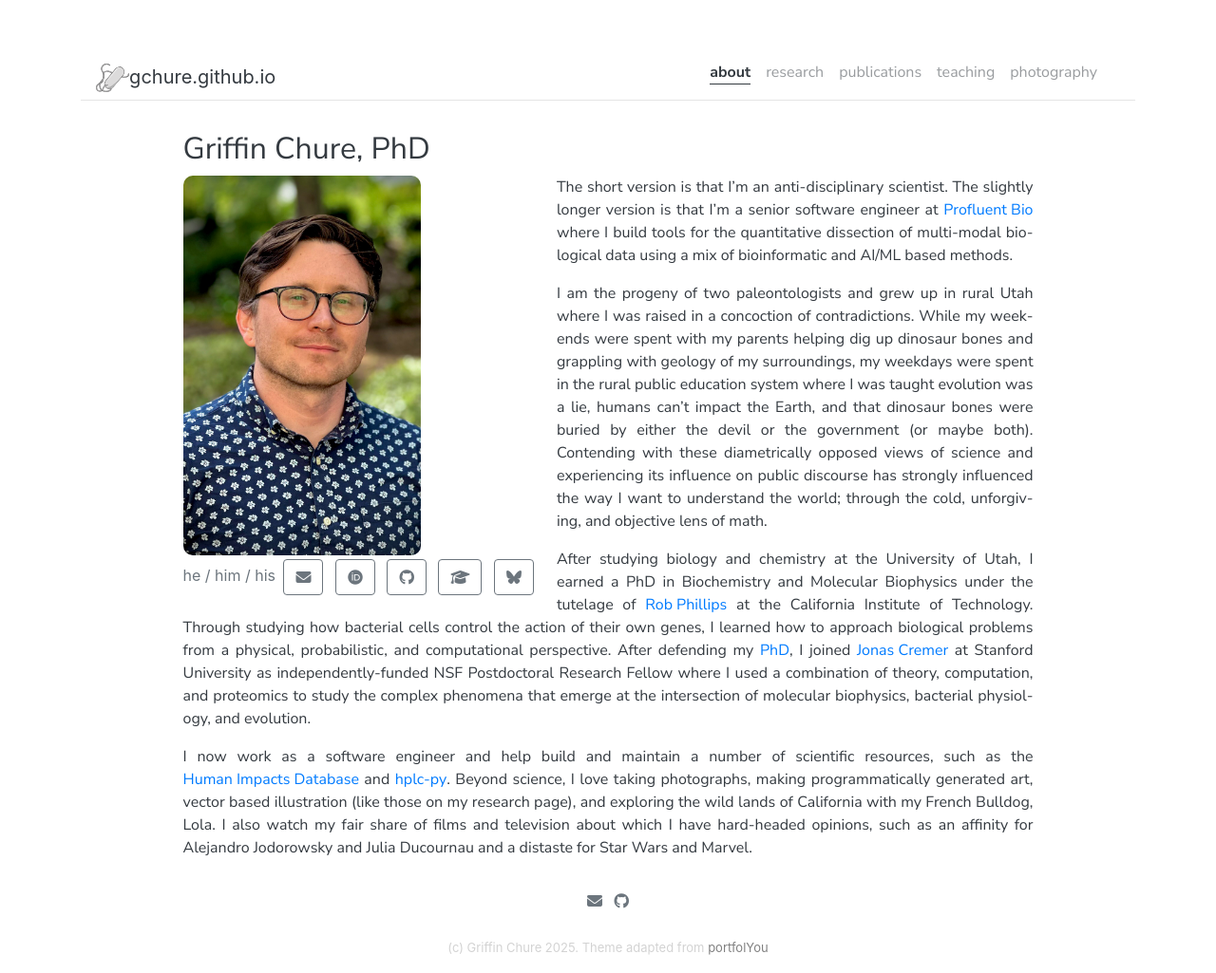
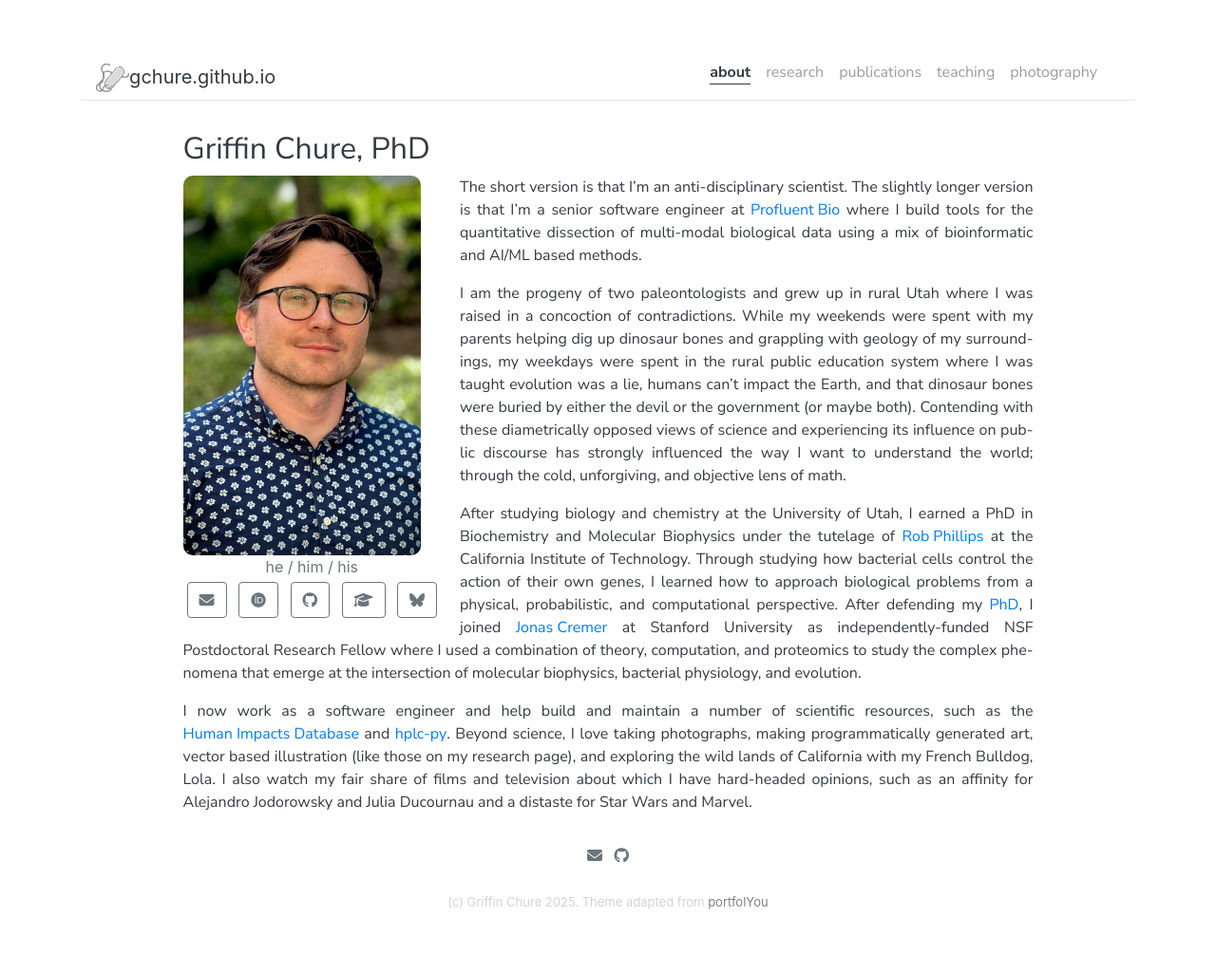
Before and after one commit to gchure/gchure.github.io, a Jekyll site: the page built from pages/about.md, in a window 1280 px wide. Shown: the whole page at 95% size. Built offline with Jekyll 4.4.1, drawn with Linux system fonts in a browser that asks for light colours; some web fonts are replaced; after the commit the page ends 977 px from its top, so only the background shows below that.

Commit message:
Tweak to spacing

```diff
--- a/pages/about.md
+++ b/pages/about.md
@@ -11,7 +11,7 @@
   <div class="mItem">
     <img style="height: auto;" src="{{site.baseurl}}/assets/images/headshot_2023.jpeg">
     <center>
-    <span style="color: #6c757d;"> he / him / his</span>
+    <span style="color: #6c757d;"> he / him / his</span><br/>
 <!-- <a class="m-1 btn btn-outline-secondary btn-md btn-block" href="{{site.baseurl}}/assets/pdfs/{{site.cv_filename}}"> -->
 <!-- <i class="fas fa-file-pdf"></i> curriculum vitae </a> -->
 <a class="m-1 btn btn-outline-secondary btn-md " href="mailto:gchure@stanford.edu">
```
